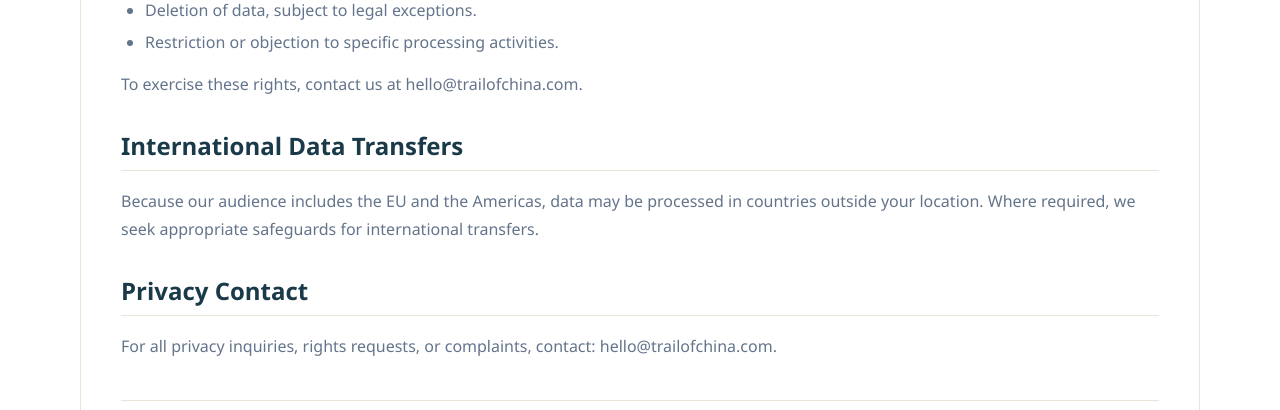
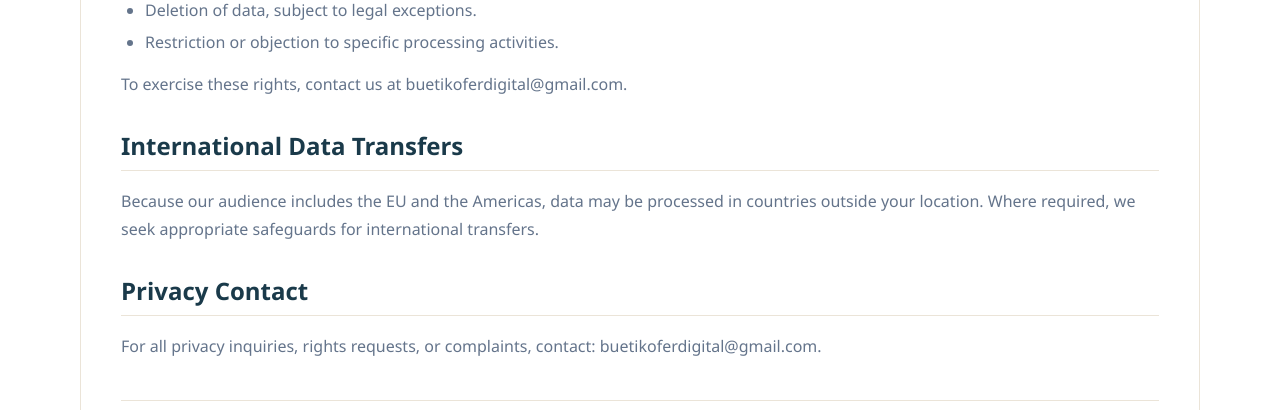
Before and after one commit to thecubestorm-arch/trailofchina, a Next.js app: page /privacy in a window 1280 px wide. Shown: the part 1339-1749 px from the top of the page. Built offline with nearby package versions, Linux system fonts and the light colour scheme.

Commit message:
Fix placeholders: BuetikoferDigital + real email
- Responsible Person: BuetikoferDigital (was [Full Name])
- Email: buetikoferdigital@gmail.com (was hello@trailofchina.com)
- Updated across imprint, privacy, cookie-policy
- Build passed ✅

```diff
--- a/app/imprint/page.tsx
+++ b/app/imprint/page.tsx
@@ -32,10 +32,10 @@ export default function ImprintPage() {
                 <strong>Company:</strong> Trail of China, Zurich, Switzerland
               </p>
               <p className="text-[#64748b]">
-                <strong>Contact Email:</strong> hello@trailofchina.com
+                <strong>Contact Email:</strong> buetikoferdigital@gmail.com
               </p>
               <p className="text-[#64748b]">
-                <strong>Responsible Person:</strong> [Full Name]
+                <strong>Responsible Person:</strong> BuetikoferDigital
               </p>
             </div>
           </section>
--- a/app/privacy/page.tsx
+++ b/app/privacy/page.tsx
@@ -34,7 +34,7 @@ export default function PrivacyPage() {
                 <strong>Controller:</strong> Trail of China, Zurich, Switzerland
               </p>
               <p className="text-[#64748b]">
-                <strong>Email:</strong> hello@trailofchina.com
+                <strong>Email:</strong> buetikoferdigital@gmail.com
               </p>
               <p className="text-[#64748b] leading-7">
                 For data protection inquiries, requests, or complaints, please contact us via the email address above.
@@ -86,7 +86,7 @@ export default function PrivacyPage() {
               <li>Restriction or objection to specific processing activities.</li>
             </ul>
             <p className="text-[#64748b] leading-7 mt-4">
-              To exercise these rights, contact us at hello@trailofchina.com.
+              To exercise these rights, contact us at buetikoferdigital@gmail.com.
             </p>
           </section>
 
@@ -101,7 +101,7 @@ export default function PrivacyPage() {
           <section className="mb-8">
             <h2 className="text-xl md:text-2xl font-bold text-[#1a3a4a] mb-3 border-b border-[#ebe4d8] pb-2">Privacy Contact</h2>
             <p className="text-[#64748b] leading-7 mt-4">
-              For all privacy inquiries, rights requests, or complaints, contact: hello@trailofchina.com.
+              For all privacy inquiries, rights requests, or complaints, contact: buetikoferdigital@gmail.com.
             </p>
           </section>
 
```
